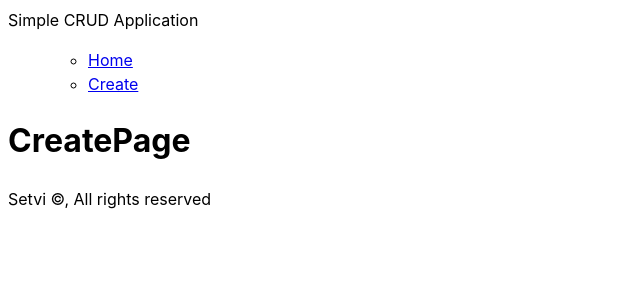
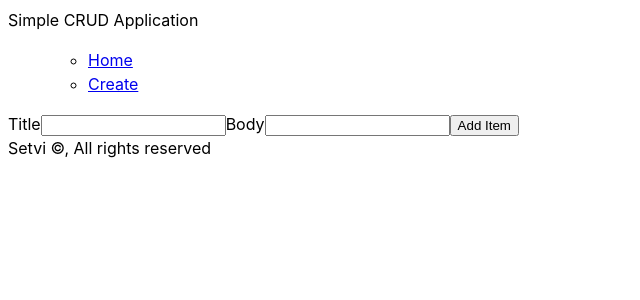
Before and after one commit to denbrkic/crud_demo, a React (Vite) app: page /create in a window 1280 px wide. Shown: the top 300 px of the page, without its empty margins (0-640 px from the left). Built offline with nearby package versions, Linux system fonts and the light colour scheme.

Commit message:
add create page

```diff
--- a/src/api/api.ts
+++ b/src/api/api.ts
@@ -1,3 +1,5 @@
+import { IItem } from "../models/apiModels";
+
 const BASE_URL = 'https://jsonplaceholder.typicode.com/';
 
 export async function getAllItems() {
@@ -21,3 +23,15 @@ export async function getItemDetails(id: string) {
     })
     return await res.json()
 }
+
+export async function setItem(item: IItem) {
+    const resource = 'posts';
+    const res = await fetch(BASE_URL + resource, {
+        method: 'POST',
+        headers: {
+            'Content-Type': 'application/json'
+        },
+        body: JSON.stringify(item)
+    })
+    return await res.json()
+}
--- a/src/models/apiModels.ts
+++ b/src/models/apiModels.ts
@@ -1,6 +1,6 @@
 export interface IItem {
-    readonly userId: number;
-    readonly id: number;
+    readonly userId?: number;
+    readonly id?: number;
     title: string;
     body: string;
 }
--- a/src/pages/Create/Create.tsx
+++ b/src/pages/Create/Create.tsx
@@ -1,11 +1,40 @@
-import React from 'react'
+import React, { SyntheticEvent, useEffect, useState } from 'react'
+import { IItem } from '../../models/apiModels';
+import { setItem } from '../../api/api';
 
 function Create() {
+
+    const [formData, setFormData] = useState<IItem>({
+        title: '',
+        body: ''
+    });
+    const [error, setError] = useState<string>("");
+
+    async function handleSubmit(e: SyntheticEvent) {
+        e.preventDefault();
+        setError('');
+        try {
+            const response = await setItem({title: formData['title'], body: formData['body']});
+            setError(`Your new item with the title "${response.title}" successfully added.`);
+            setFormData({
+                title: '',
+                body: ''
+            })
+        } catch {
+            setError('An error occured :(. Please try later.');
+        }
+    }
+
     return (
         <>
-
-            <h1>CreatePage</h1>
-
+            <form onSubmit={handleSubmit}>
+                <label htmlFor="title">Title</label>
+                <input id="title" name="title" type="text" onChange={(e) => setFormData((oldData) => ({...oldData, title: e.target.value}))} value={formData['title']} />
+                <label htmlFor='body'>Body</label>
+                <input id="body" name="body" type="text" onChange={(e) => setFormData((oldData) => ({...oldData, body: e.target.value}))} value={formData['body']}/>
+                <button type="submit">Add Item</button>
+            </form>
+            <div>{ error }</div>
         </>
     )
 }
--- a/src/pages/Details/Details.tsx
+++ b/src/pages/Details/Details.tsx
@@ -6,18 +6,21 @@ import { useParams } from 'react-router-dom';
 function Details() {
 
     const [itemDetails, setItemDetails] = useState<IItem>({
-        userId: 1,
-        id: 1,
         title: '',
         body: ''
     });
+    const [error, setError] = useState<string>("")
     const { id } = useParams()
 
 
     useEffect(() => {
         (async () => {
-            const data = await getItemDetails(id as string);
-            setItemDetails(data)
+            try {
+                const data = await getItemDetails(id as string);
+                setItemDetails(data)
+            } catch {
+                setError('An error occured :(. Please try later.');
+            }
         })();
     }, [id]);
 
@@ -28,6 +31,7 @@ function Details() {
                 <h2>{itemDetails.title}</h2>
                 <p>{itemDetails.body}</p>
             </div>
+            <div>{ error }</div>
         </>
     )
 }
--- a/src/pages/HomePage/HomePage.tsx
+++ b/src/pages/HomePage/HomePage.tsx
@@ -7,11 +7,17 @@ import { Link } from 'react-router-dom';
 function HomePage() {
 
     const [items, setItems] = useState<IItems>([]);
+    const [error, setError] = useState<string>("");
 
     useEffect(() => {
         (async () => {
-            const data = await getAllItems();
-            setItems(data)
+            try {
+                setError('');
+                const data = await getAllItems();
+                setItems(data);
+            } catch {
+                setError('An error occured :(. Please try later.');
+            }
         })();
     }, []);
 
@@ -19,6 +25,7 @@ function HomePage() {
         <>
             <h1>List Of Items:</h1>
             { items.map((item) => <Link to={`/details/${item.id}`} key={item.id} className="item"><h2>{item.title}</h2><p>{item.body}</p></Link>) }
+            <div>{ error }</div>
         </>
     )
 }
```
